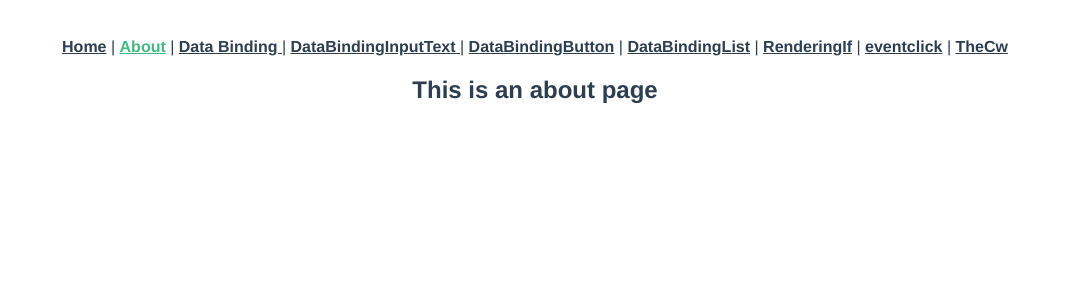
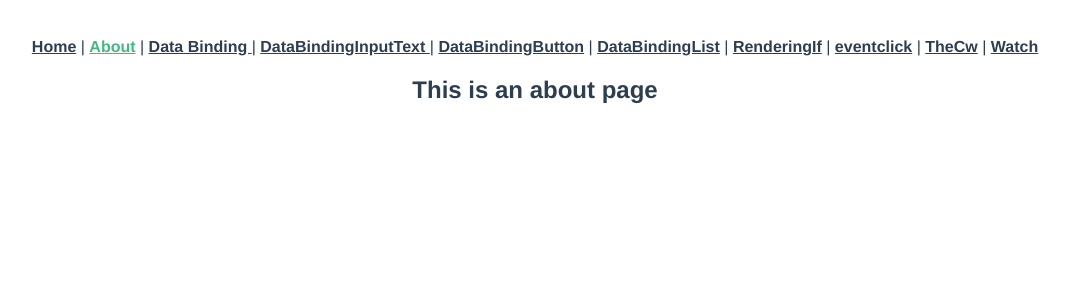
Before and after one commit to clouari/hagun_node.js_vue, a Vue app in the folder vue-project-manually/: page /about in a window 1280 px wide. Shown: the top 300 px of the page, without its empty margins (105-1174 px from the left). Built offline with nearby package versions, Linux system fonts and the light colour scheme.

Commit message:
watch 개념 보여주는 link로 이동

```diff
--- a/vue-project-manually/src/App.vue
+++ b/vue-project-manually/src/App.vue
@@ -8,7 +8,8 @@
     <router-link to="/databindinglist"> DataBindingList</router-link> |
     <router-link to="/renderingif"> RenderingIf</router-link> |
     <router-link to="/eventclick"> eventclick</router-link> |
-    <router-link to="/thecw"> TheCw</router-link>
+    <router-link to="/thecw"> TheCw</router-link> |
+    <router-link to="/thewatch"> Watch</router-link>
     <router-view/>
   </nav>
 
```
